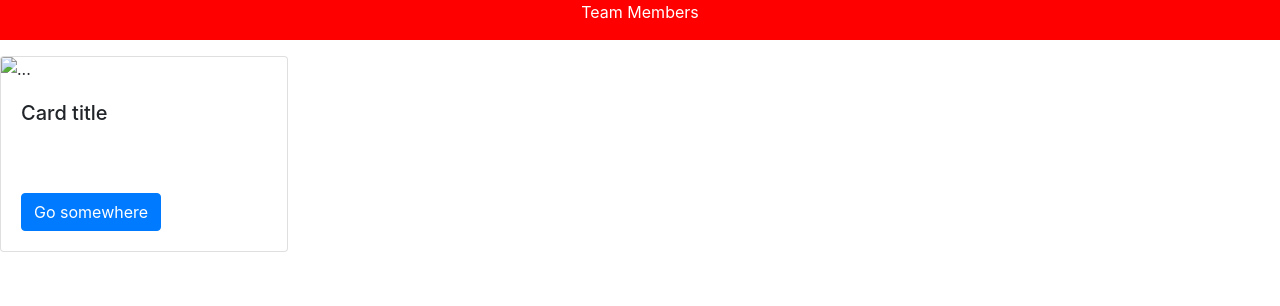
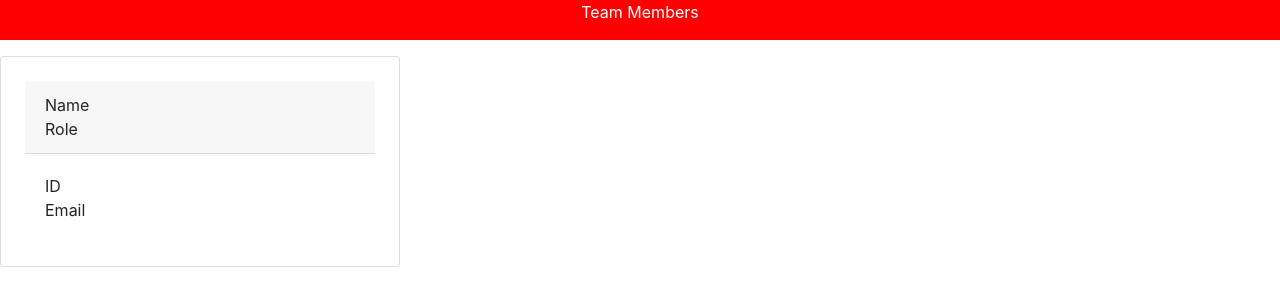
Before and after one commit to wkerby/team-profile-generator, a website: page dist/index.html in a window 1280 px wide. Drawn offline with nearby package versions, Linux system fonts and the light colour scheme.

Commit message:
add card from bootstrap to html file

```diff
--- a/dist/index.html
+++ b/dist/index.html
@@ -15,16 +15,18 @@
     <header>
         <p>Team Members</p>
     </header>
-
-    <div class="card" style="width: 18rem;">
-        <img src="..." class="card-img-top" alt="...">
-        <div class="card-body">
-            <h5 class="card-title">Card title</h5>
-            <p class="card-text">Some quick example text to build on the card title and make up the bulk of the card's
-                content.</p>
-            <a href="#" class="btn btn-primary">Go somewhere</a>
+    <main>
+        <div class="card">
+            <div class="card-header">
+                <div class="card-title-name">Name</div>
+                <div class="card-title-role">Role</div>
+            </div>
+            <div class="card-body">
+                <div class="card-data-id">ID</div>
+                <div class="card-data-email">Email</div>
+            </div>
         </div>
-    </div>
+    </main>
 
 </body>
 
--- a/dist/style.css
+++ b/dist/style.css
@@ -7,3 +7,15 @@ p {
     text-align: center;
     height: 5vh;
 }
+
+main {
+    display: flex;
+    justify-content: space-around;
+    flex-direction: row;
+}
+
+.card {
+    border: 1px solid gray;
+    padding: 1.5em;
+    width: 50vh;
+}
```
